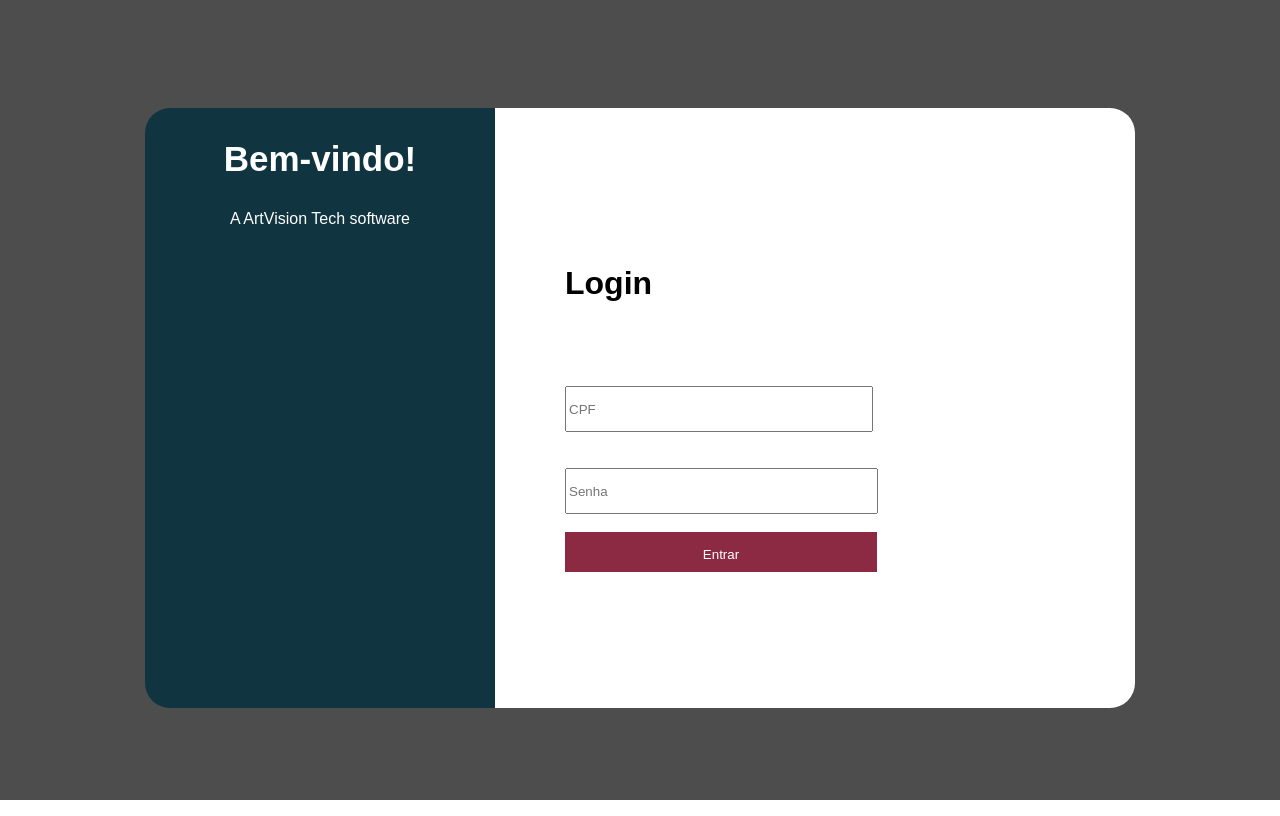
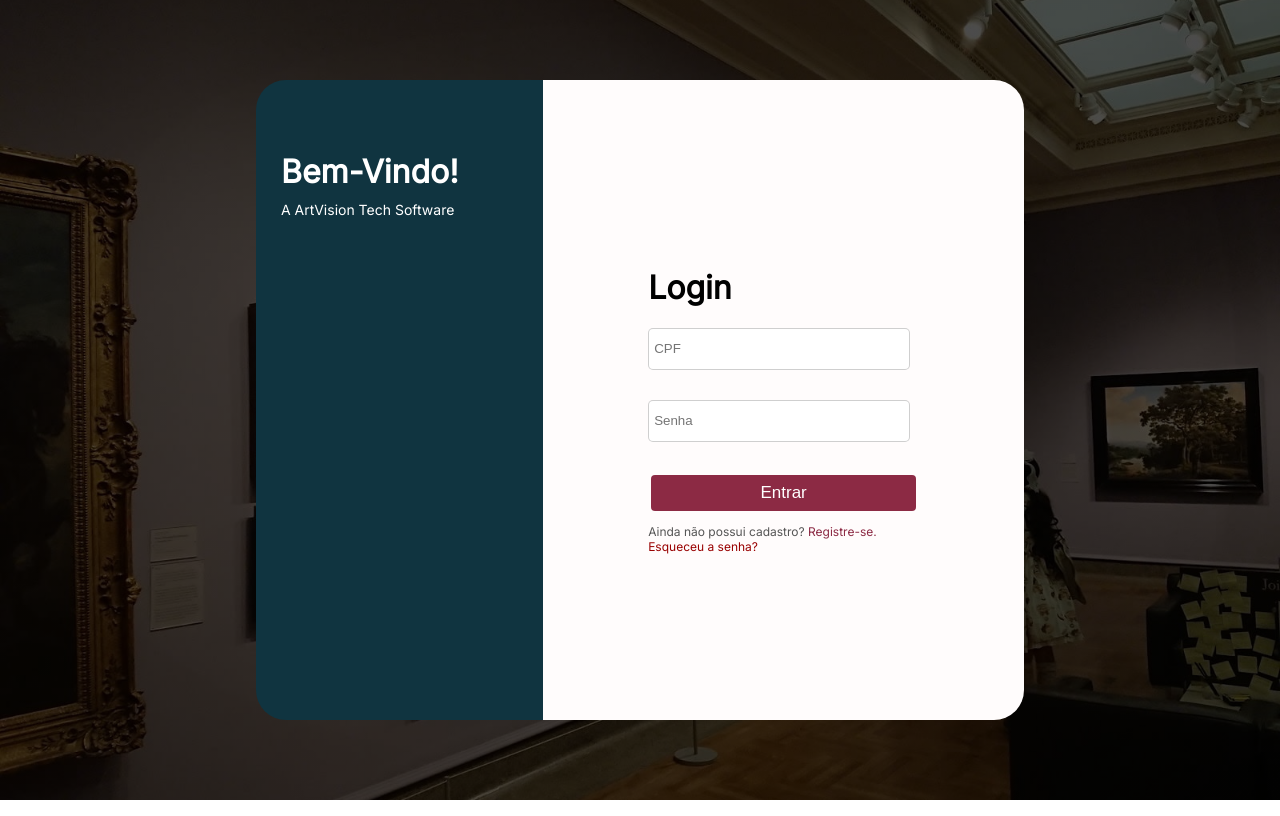
Before and after one commit to Art-Vision-Tech/Art-Vision-Tech-Weabsite, a plain HTML site: page login/Login.html in a window 1280 px wide. Drawn offline with Linux system fonts and the light colour scheme.

Commit message:
Commit tela login #2

```diff
--- a/login/Login.html
+++ b/login/Login.html
@@ -1,118 +1,71 @@
 <!DOCTYPE html>
-<html lang="en">
+<html lang="pt-br">
+
 <head>
     <meta charset="UTF-8">
     <meta name="viewport" content="width=device-width, initial-scale=1.0">
-    <title>Document</title>
-    <style>
-        body{
-            font-family: Arial, Helvetica, sans-serif;
-            background: url(bg_login.jpeg);
-            background-position: center;
-            background-size: cover;
-            background-repeat: no-repeat;
-            height: 100vh;
-            display: flex;
-            text-align: center;
-            align-items: center;
-            justify-content: center;
+    <link rel="stylesheet" href="https://fonts.googleapis.com/css?family=Inter">
+    <title>Tela de Login</title>
+    <link rel="stylesheet" href="styles_login.css">
+</head>
 
-        }
-        body::after {
-            content: "";
-            background:  #000000B2;
-            position: absolute;
-            top: 0;
-            left: 0;
-            right: 0;
-            bottom: 0;
-            z-index: 1;
-        }
-
-        body > * {
-            z-index: 10;
-        }
-       .div-1{
-        display: flex;
-        text-align: center;
-        margin-top: 100px;
-        align-items: center;
-        justify-content: center;
-        flex-direction: column;
-
-       }
-       .titulo{
-        color: black;
-        width: fit-content;
-        height: 100px;
-       }
-       .quadrado{
-        display: flex;
-        flex-direction: column;
-        justify-content: center;
-        Width: 500px;
-        Height: 460px;
-        background-color: rgb(255, 255, 255);
-        padding: 70px;
-        border-top-right-radius: 25px;
-        border-bottom-right-radius: 25px;
-
-
-       }
-       .quadradoazul{
-        Width: 350px;
-        Height: 600px;
-        Top: 145px;
-        Left: 420px;
-        border-top-left-radius: 25px;
-        border-bottom-left-radius: 25px;
-        background-color: #103440;
-        color: white;
-               }
-       .botao{
-        background-color: #8C2A44;
-        border: none;
-        color: white;
-        padding: 15px 32px;
-        text-align: center;
-        Width: 312px;
-        Height: 40px;
-
-       }
-        .inputcpf{
-
-        Width: 300px;
-        Height: 40px;
-        }
-       .inputsenha{
-        Width: 305px;
-        Height: 40px;
-
-       }
-       .bemvindo{
-        font-size: 35px;
-        padding: 2px;
-       }
-
-    </style>
-</head>
-<body >
-    <div class="background">
-
-    </div>
-        <div class="quadradoazul">
-            <h2 class="bemvindo">Bem-vindo!</h2>
-           <p class="marca">A ArtVision Tech software</p>
-
+<body>
+    <div class="container">
+        <div class="quadro1">
+            <div class="texto-quadro1">
+                <h2 class="titulo1">Bem-Vindo!</h2>
+                <p class="titulo2">A ArtVision Tech Software</p>
+            </div>
         </div>
-        <div class="quadrado">
-         <h1 class="titulo">Login </h1>
-         <input class="inputcpf" type="text" placeholder="CPF">
-         <br><br>
-         <input class="inputsenha" type="text" placeholder="Senha"><br>
-         <button class="botao" >Entrar</button>
+        <div class="quadro2">
+            <div class="container-quadro2">
+                <h1 class="titulo">Login</h1>
+                <div class="formulario">
+                    <div class="campos">
+                        <input type="text" id="input_CPF" max="11" placeholder="CPF">
+                    </div>
+                    <div class="campos">
+                        <input type="password" id="input_senha" placeholder="Senha">
+                    </div>
+                </div>
+                <button onclick="Entrar()" class="botao">Entrar</button>
+                <div class="form-footer">
+                    <a href="/cadastro/cadastro.html"
+                        class="registro">Ainda não possui cadastro? <span style="color: #8c2a44;">Registre-se.</span></style>
+                    </a><br>
+                    <a href="#" class="senha">Esqueceu a senha?</a>
+                </div>
+            </div>
         </div>
-
     </div>
 </body>
+
 </html>
+<script>
+    var CPF;
+    var Senha;
+
+    function Entrar() {
+        CPF = input_CPF.value;
+        Senha = input_senha.value;
+        if (CPF.length !== 11 ||  Senha.length < 8) {
+            alert("CPF ou Senha inválidos. Por favor, tente novamente");
+        } else {
+            alert("CPF e Senha válidos. Realizando autenticação...");
+            Logar();
+        }
+    }
+
+    function Logar() {
+        if (CPF == '012345678901' || Senha == 'senha123') {
+            alert("Login bem-sucedido!");
+        } else {
+            alert("Falha de login, verifique os dados inseridos e tente novamente!");
+        }
+        /*if (CPF !== CPF_Usuario || Senha !== SENHA_Usuario) {
+            alert("Falha de login, verifique os dados inseridos e tente novamente!");
+        } else {
+            alert("Login bem-sucedido!");
+        } */
+    }
+</script>
--- a/login/css/styles.css
+++ /dev/null
@@ -1,106 +0,0 @@
-body{
-    background-image: url(../login.museu.jpeg);
-    background-size: cover;
-    background-position: center;
-    background-repeat: no-repeat;
-    height: 85vh;
-    display: flex;
-    text-align: center;
-    align-items: center;
-
-    justify-content: center;
-
-}
-
-.titulo1{
-    color:rgb(255, 255, 255);
-    width: fit-content;
-    height: 50px;
-    font-size: 24px;
-}
-
-.titulo2{
-    color:rgb(255, 255, 255);
-    width: fit-content;
-    height: 50px;
-    font-size: 19px;
-}
-
-.quadro1{
-    display: flex;
-    flex-direction: column;
-    text-align: center;
-    align-items: center;
-    justify-content: center;
-    width: 125px;
-    height: 290px;
-    background-color: #103440;
-    border: 1px black solid;
-    padding: 100px;
-    border-radius: 30px 0px 0px 30px;
-    margin-top: 100px;
-    border: none;
-}
-
-.campos{
-    margin-bottom: 30px;
-
-}
-
-.campos  > input{
-    color: rgb(130, 89, 89);
-    width: 250px;
-    height: 30px;
-    border-radius: 5px;
-    padding: 5px;
-    outline: 0;
-}
-
-.campos > input{
-    color: rgb(14, 13, 13);
-    width: 250px;
-    height: 30px;
-    border-radius: 5px;
-    padding: 5px;
-    outline: 0;
-}
-
-.quadro{
-    display: flex;
-    flex-direction: column;
-    text-align: center;
-    align-items: center;
-    justify-content: center;
-    width: 25%;
-    height: 450px;
-    background-color: rgb(255, 252, 252);
-    border: 1px black solid;
-    padding: 20px;
-    border-radius: 0px 30px 30px 0px;
-    margin-top: 100px;
-    border: none;
-}
-
-.botao{
-    color: rgb(255, 255, 255);
-    width: 265px;
-    height: 36px;
-    font-size: 17px;
-    cursor: pointer;
-    margin: 3px;
-    background-color: #8c2a44;
-    border-radius: 4px;
-    border: none;
-}
-
-.senha{
-    color: rgb(153, 0, 0);
-    text-decoration: none;
-    border: none;
-}
-
-.registro{
-    color: rgb(85, 85, 85);
-    text-decoration:dashed ;
-
-}
--- a/login/css/stylesc.css
+++ /dev/null
@@ -1,98 +0,0 @@
-body{
-    background-image: url(../login.museu.jpeg);
-    background-size: cover;
-    background-position: center;
-    background-repeat: no-repeat;
-    height: 85vh;
-    display: flex;
-    text-align: center;
-    align-items: center;
-
-    justify-content: center;
-
-}
-
-.titulo1{
-    color:rgb(255, 255, 255);
-    width: fit-content;
-    height: 50px;
-}
-
-.quadro1{
-    display: flex;
-    flex-direction: column;
-    text-align: center;
-    align-items: center;
-    justify-content: center;
-    width: 125px;
-    height: 306px;
-    background-color: #103440;
-    border: 1px black solid;
-    padding: 100px;
-    border-radius: 30px 0px 0px 30px;
-    margin-top: 100px;
-    border: none;
-}
-
-.campos{
-    margin-bottom: 19px;
-
-}
-
-.campos  > input{
-    color: rgb(130, 89, 89);
-    width: 250px;
-    height: 30px;
-    border-radius: 5px;
-    padding: 5px;
-    outline: 0;
-}
-
-.campos > input{
-    color: rgb(14, 13, 13);
-    width: 250px;
-    height: 30px;
-    border-radius: 5px;
-    padding: 5px;
-    outline: 0;
-}
-
-.quadro{
-    display: flex;
-    flex-direction: column;
-    text-align: center;
-    align-items: center;
-    justify-content: center;
-    width: 27%;
-    height: 466px;
-    background-color: rgb(255, 252, 252);
-    border: 1px black solid;
-    padding: 20px;
-    border-radius: 0px 30px 30px 0px;
-    margin-top: 100px;
-    border: none;
-}
-
-.botao{
-    color: rgb(255, 255, 255);
-    width: 265px;
-    height: 35px;
-    font-size: 17px;
-    cursor: pointer;
-    margin: 3px;
-    background-color: #8c2a44;
-    border-radius: 4px;
-    border: none;
-}
-
-.senha{
-    color: rgb(153, 0, 0);
-    text-decoration: none;
-    border: none;
-}
-
-.login{
-    color: rgb(181, 181, 181);
-    text-decoration:dashed ;
-
-}
--- /dev/null
+++ b/login/styles_login.css
@@ -0,0 +1,108 @@
+body, html {
+    height: 100%;
+}
+
+body{
+    background-image: linear-gradient(0deg, rgba(0, 0, 0, 0.70) 0%, rgba(0, 0, 0, 0.70) 100%), url(../img/bg_login.jpeg);
+    background-size: cover;
+    background-position: center;
+    background-repeat: no-repeat;
+    font-family: 'Inter';
+    margin: 0;
+    padding: 0;
+    display: flex;
+    align-items: center;
+    justify-content: center;
+}
+
+.container {
+    height: 80%;
+    width: 60%;
+    display: flex;
+}
+
+.texto-quadro1 {
+    margin-top: 20%;
+}
+
+.titulo1{
+    color:white;
+    width: fit-content;
+    font-size: 32px;
+    font-weight: bolder;
+    margin: 0;
+}
+
+.titulo2{
+    color: white;
+    width: fit-content;
+    font-size: 14px;
+    margin-top: 10px;
+}
+
+.quadro1{
+    width: 35%;
+    background-color: #103440;
+    border: 1px black solid;
+    padding: 25px;
+    border-radius: 30px 0px 0px 30px;
+    border: none;
+}
+
+.quadro2{
+    display: flex;
+    align-items: center;
+    justify-content: center;
+    width: 65%;
+    background-color: rgb(255, 252, 252);
+    border: 1px black solid;
+    padding: 20px;
+    border-radius: 0px 30px 30px 0px;
+    border: none;
+}
+
+
+.campos{
+    margin-bottom: 30px;
+
+}
+
+
+.campos > input{
+    color: #11111399;
+    width: 250px;
+    height: 30px;
+    border: #11111333 1px solid;
+    border-radius: 5px;
+    padding: 5px;
+    outline: 0;
+}
+
+.botao{
+    color: rgb(255, 255, 255);
+    width: 265px;
+    height: 36px;
+    font-size: 17px;
+    cursor: pointer;
+    margin: 3px;
+    background-color: #8c2a44;
+    border-radius: 4px;
+    border: none;
+}
+
+.form-footer {
+    margin-top: 10px;
+    font-size: 12px;
+}
+
+
+.senha{
+    color: rgb(153, 0, 0);
+    text-decoration: none;
+    border: none;
+}
+
+.registro{
+    color: rgb(85, 85, 85);
+    text-decoration:dashed ;
+}
```
Also changed, not shown: login/Login (2).html (deleted, +0 -87 lines), login/css/indexinternoC.html (deleted, +0 -48 lines), login/indexinternoL.html (deleted, +0 -35 lines), login/imagesmuseu.jpg (deleted), login/login.museu.jpeg (deleted).
